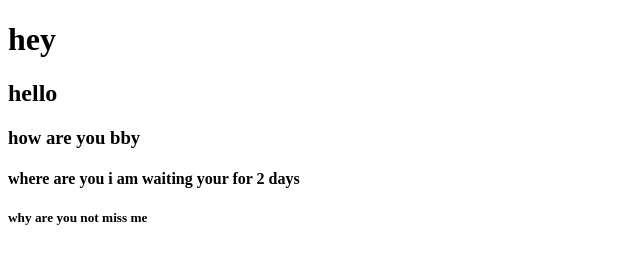
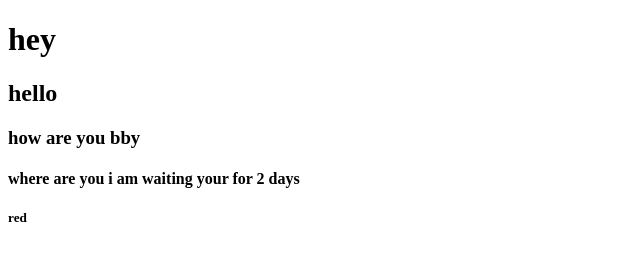
Before and after one commit to happy-rawat/Shubham, a plain HTML site: page index.html in a window 1280 px wide. Shown: the full height of the page, 0-640 px from the left. Drawn offline with Linux system fonts and the light colour scheme.

Commit message:
changes pushing to branch newfile

```diff
--- a/index.html
+++ b/index.html
@@ -10,6 +10,6 @@
     <h2>hello</h2>
     <h3>how are you bby</h3>
     <h4>where are you i am waiting your for 2 days</h4>
-    <h5>why are you not miss me</h5>
+    <h5>red</h5>
 </body>
 </html>
```
